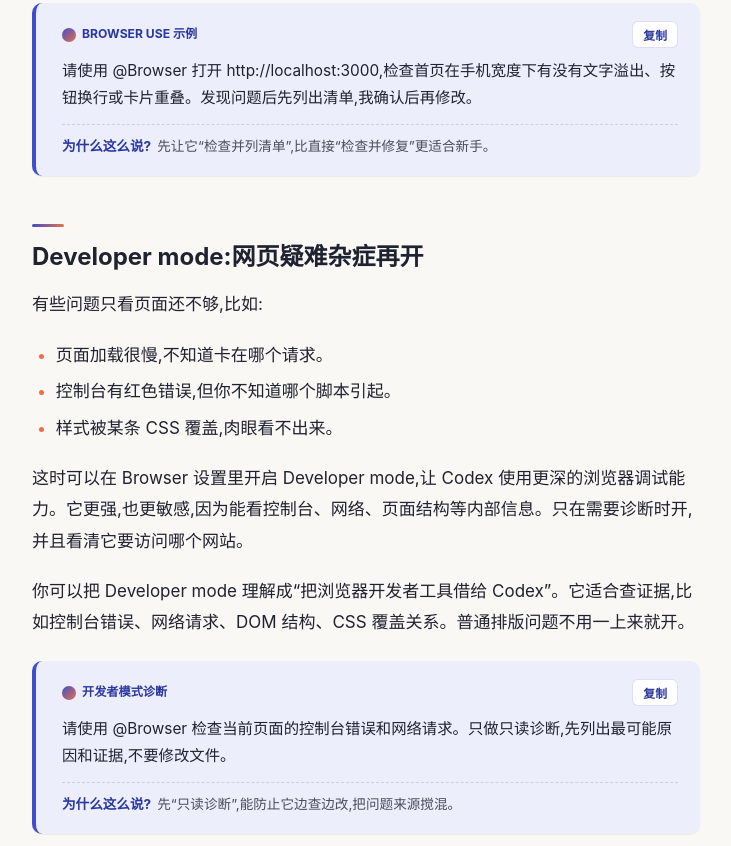
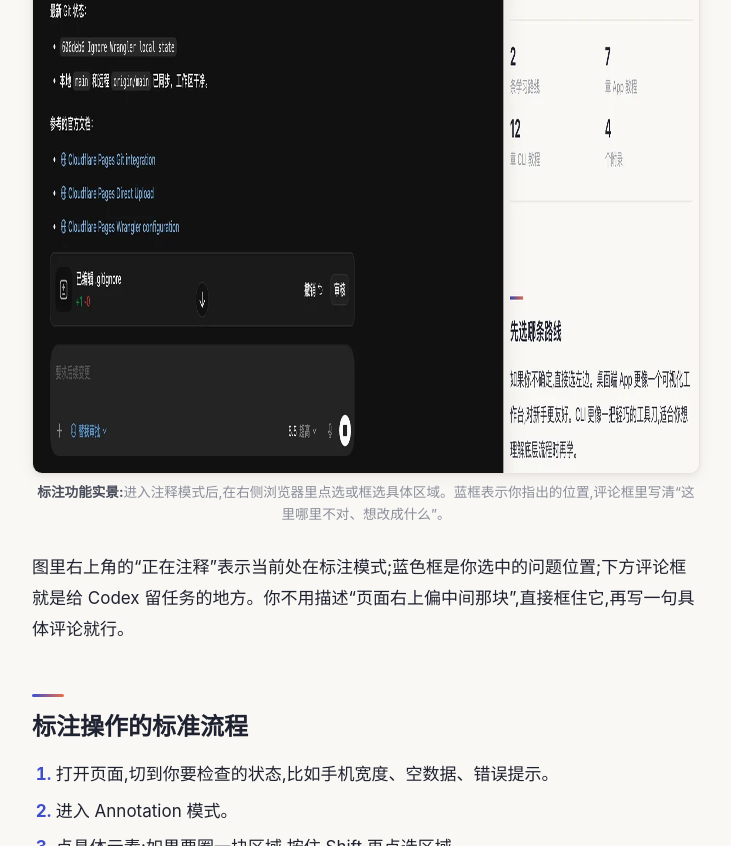
Before and after one commit to xiaodong-wu/codex-study, a plain HTML site: page app/04-browser-computer-use.html in a window 1280 px wide. Shown: the part 3084-3930 px from the top of the page, without its empty margins (304-1035 px from the left). Drawn offline with Linux system fonts and the light colour scheme.

Commit message:
Add browser annotation screenshot to app guide

```diff
--- a/app/04-browser-computer-use.html
+++ b/app/04-browser-computer-use.html
@@ -69,6 +69,15 @@
       <li>“这块文字读起来像广告,请改成教程口吻。”</li>
     </ul>
     <p>如果标注工具里能调字体、颜色、间距这类样式反馈,你可以先在页面上试一下效果,再把评论发给 Codex。</p>
+
+    <figure class="figure">
+      <div class="figure__img">
+        <img src="../assets/img/app/browser-annotation-comments.webp" width="1800" height="1153" alt="Codex 桌面端 App 内置浏览器正在注释页面:蓝色框选页面标题区域,下方出现添加评论输入框,右上角显示正在注释" loading="lazy" decoding="async" />
+      </div>
+      <figcaption class="figure__cap"><b>标注功能实景:</b>进入注释模式后,在右侧浏览器里点选或框选具体区域。蓝框表示你指出的位置,评论框里写清“这里哪里不对、想改成什么”。</figcaption>
+    </figure>
+
+    <p>图里右上角的“正在注释”表示当前处在标注模式;蓝色框是你选中的问题位置;下方评论框就是给 Codex 留任务的地方。你不用描述“页面右上偏中间那块”,直接框住它,再写一句具体评论就行。</p>
 
     <h2 id="annotation-steps">标注操作的标准流程</h2>
     <ol>
```
Also changed, not shown: assets/img/app/browser-annotation-comments.webp (added).
